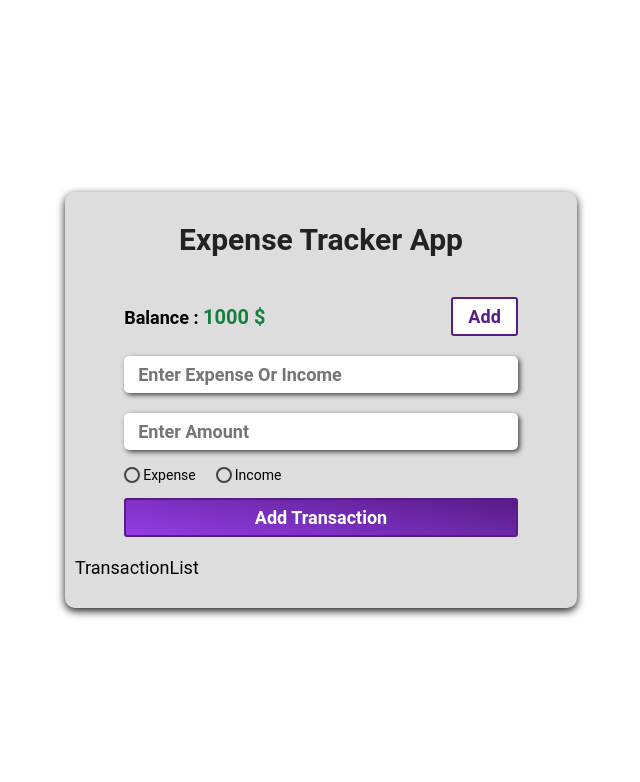
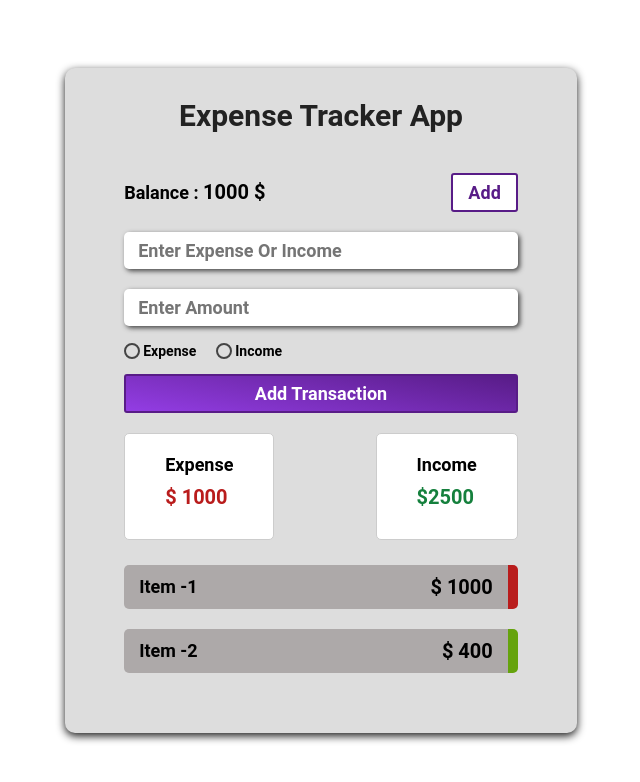
Before and after one commit to MohammadBorabadi0/ExpenseTracker, a React (Create React App) app: page / in a window 1280 px wide. Shown: the top 782 px of the page, without its empty margins (319-959 px from the left). Built offline with nearby package versions, Linux system fonts and the light colour scheme.

Commit message:
create styles TransactionItem and TransactionList

```diff
--- a/src/Components/Balance/Balance.module.css
+++ b/src/Components/Balance/Balance.module.css
@@ -2,11 +2,3 @@ span {
   display: inline-block;
   font-size: 2rem;
 }
-
-span.expense {
-  color: #b91c1c;
-}
-
-span.income {
-  color: #15803d;
-}
--- a/src/Components/TransactionForm/TransactionForm.module.css
+++ b/src/Components/TransactionForm/TransactionForm.module.css
@@ -73,4 +73,5 @@ input[type="radio"]:checked {
 label {
   margin-right: 2rem;
   font-size: 1.4rem;
+  font-weight: 700;
 }
--- a/src/Components/TransactionItem/TransactionItem.js
+++ b/src/Components/TransactionItem/TransactionItem.js
@@ -0,0 +1,21 @@
+import React, { Fragment } from "react";
+
+// Css
+import styles from "./TransactionItem.module.css";
+
+const TransactionItem = () => {
+  return (
+    <Fragment>
+      <div className={`${styles.transactionItem} ${styles.tnxItemExpense}`}>
+        <h4>Item -1</h4>
+        <span>$ 1000</span>
+      </div>
+      <div className={`${styles.transactionItem} ${styles.tnxItemIncome}`}>
+        <h4>Item -2</h4>
+        <span>$ 400</span>
+      </div>
+    </Fragment>
+  );
+};
+
+export default TransactionItem;
--- a/src/Components/TransactionItem/TransactionItem.module.css
+++ b/src/Components/TransactionItem/TransactionItem.module.css
@@ -0,0 +1,18 @@
+.transactionItem {
+  display: flex;
+  width: 80%;
+  justify-content: space-between;
+  align-items: center;
+  background-color: rgb(173, 169, 169);
+  margin: 1rem 0;
+  padding: 1rem 1.5rem;
+  border-radius: 0.5rem;
+}
+
+.tnxItemExpense {
+  border-right: 10px solid #b91c1c;
+}
+
+.tnxItemIncome {
+  border-right: 10px solid #65a30d;
+}
--- a/src/Components/TransactionList/TransactionList.js
+++ b/src/Components/TransactionList/TransactionList.js
@@ -1,11 +1,24 @@
-import React from 'react';
+import React from "react";
+import TransactionItem from "../TransactionItem/TransactionItem";
+
+import styles from "./TransactionList.module.css";
 
 const TransactionList = () => {
-    return (
-        <div>
-            TransactionList
+  return (
+    <div className={styles.transactionList}>
+      <div className={styles.transactions}>
+        <div className={styles.transaction}>
+          <h3>Expense</h3>
+          <span className="expense">$ 1000</span>
         </div>
-    );
+        <div className={styles.transaction}>
+          <h3>Income</h3>
+          <span className="income">$2500</span>
+        </div>
+      </div>
+      <TransactionItem />
+    </div>
+  );
 };
 
 export default TransactionList;
--- a/src/Components/TransactionList/TransactionList.module.css
+++ b/src/Components/TransactionList/TransactionList.module.css
@@ -0,0 +1,26 @@
+.transactionList {
+  display: flex;
+  justify-content: center;
+  align-items: center;
+  flex-direction: column;
+  width: 100%;
+  margin-bottom: 2rem;
+}
+
+.transactions {
+  display: flex;
+  width: 80%;
+  justify-content: space-between;
+  margin-bottom: 1.5rem;
+}
+
+.transaction {
+  border: 1px solid #ccc;
+  border-radius: 0.5rem;
+  padding: 2rem 4rem;
+  background-color: #fff;
+}
+
+.transaction span {
+  margin: 1rem 0;
+}
--- a/src/index.css
+++ b/src/index.css
@@ -44,6 +44,18 @@ html {
   border: none;
 }
 
+span {
+  font-weight: 700;
+}
+
+span.expense {
+  color: #b91c1c;
+}
+
+span.income {
+  color: #15803d;
+}
+
 @media (max-width: 768px) {
   html {
     font-size: 55%;
```
